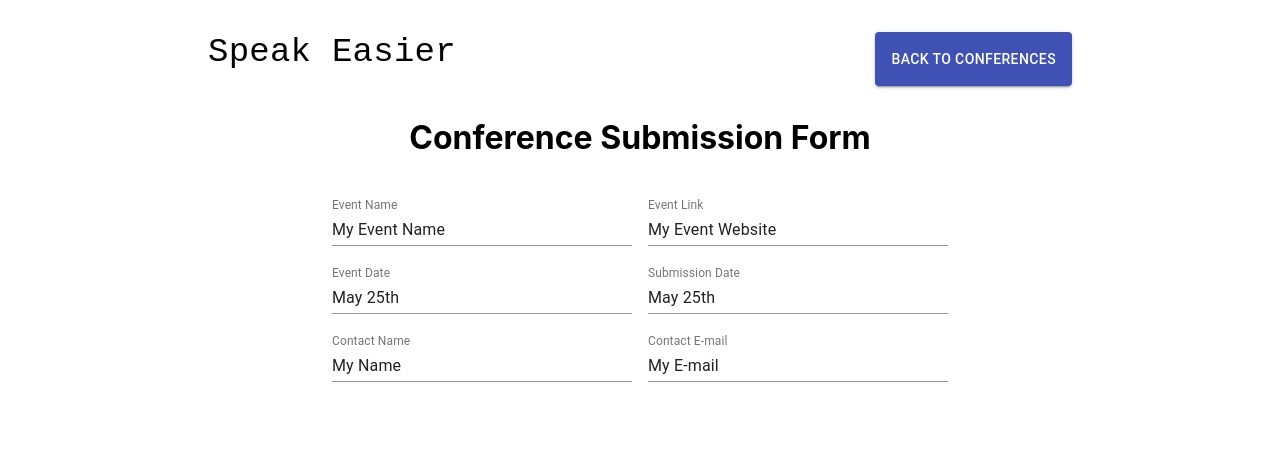
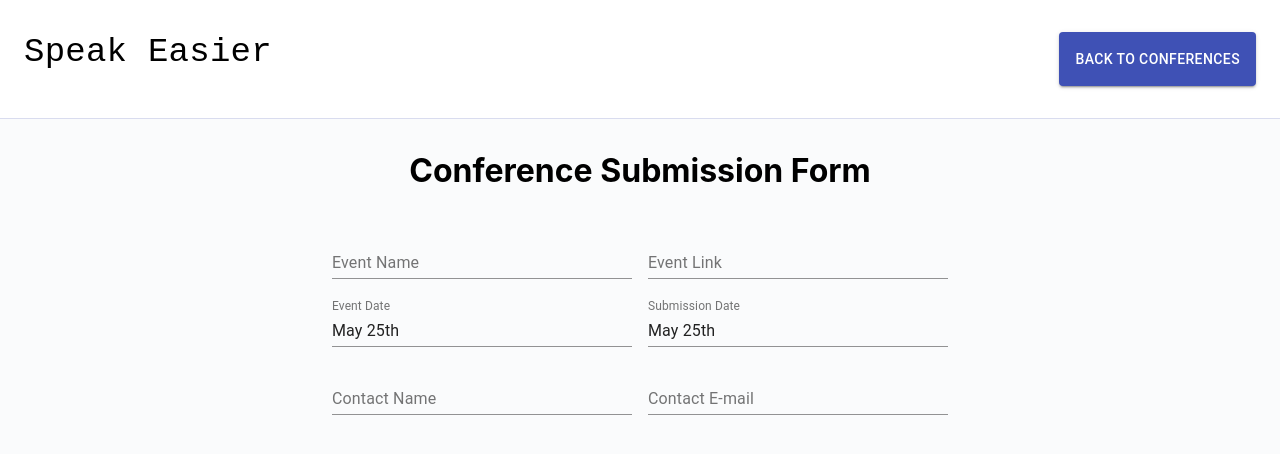
Before and after one commit to bridge-school/speakeasier-frontend, a React (Create React App) app: page /submit-conference in a window 1280 px wide. Shown: the top 454 px of the page. Built offline with nearby package versions, Linux system fonts and the light colour scheme.

Commit message:
Styled header (#10)

```diff
--- a/src/Form.js
+++ b/src/Form.js
@@ -35,13 +35,13 @@ const Form = () => {
       <TextField
         id="standard-name"
         label="Event Name"
-        defaultValue="My Event Name"
+        placeholder="My Event Name"
         className={classes.inputField}
       />
       <TextField
         id="standard-name"
         label="Event Link"
-        defaultValue="My Event Website"
+        placeholder="My Event Website"
         className={classes.inputField}
       />
       <MuiPickersUtilsProvider utils={Moment}>
@@ -62,13 +62,13 @@ const Form = () => {
       <TextField
         id="standard-name"
         label="Contact Name"
-        defaultValue="My Name"
+        placeholder="My Name"
         className={classes.inputField}
       />
       <TextField
         id="standard-name"
         label="Contact E-mail"
-        defaultValue="My E-mail"
+        placeholder="My E-mail"
         className={classes.inputField}
       />
     </form>
--- a/src/FormPage.js
+++ b/src/FormPage.js
@@ -4,16 +4,16 @@ import Box from '@material-ui/core/Box';
 import Header from './Header';
 import Form from './Form';
 
-const FormPage = () => {
-  return (
+const FormPage = () => (
+  <>
+    <Header buttonText="Back To Conferences" path="/"/>
     <Container maxWidth="md">
-      <Header buttonText="Back To Conferences" path="/"/>
       <Box my={4} flexGrow={1} textAlign="center">
         <h1>Conference Submission Form</h1>
         <Form/>
       </Box>
     </Container>
-  );
-};
+  </>
+);
 
 export default FormPage;
--- a/src/Header.js
+++ b/src/Header.js
@@ -4,10 +4,22 @@ import Typography from '@material-ui/core/Typography';
 import Box from '@material-ui/core/Box';
 import Button from '@material-ui/core/Button';
 import { Link } from 'react-router-dom';
+import { makeStyles } from '@material-ui/core/styles';
 
-const Header = ({ path, buttonText }) =>
+const useStyles = makeStyles(theme => ({
+  header: {
+    backgroundColor: '#FFF',
+    borderBottom: '1px solid #D9DCEF'
+  }
+}));
+
+const Header = ({ path, buttonText }) => {
+  const classes = useStyles();
+
+  return (
+    <header className={classes.header}>
       <Container>
-    <Box my={4} display="flex" justifyContent="space-between">
+        <Box py={4} display="flex" justifyContent="space-between">
           <Typography variant="h4" component="h1" gutterBottom>
             <Box fontFamily="Monospace">
               Speak Easier
@@ -22,6 +34,9 @@ const Header = ({ path, buttonText }) =>
             {buttonText}
           </Button>
         </Box>
-  </Container>;
+      </Container>
+    </header>
+  );
+}
 
 export default Header;
--- a/src/HomePage.js
+++ b/src/HomePage.js
@@ -3,12 +3,15 @@ import Container from '@material-ui/core/Container';
 import Box from '@material-ui/core/Box';
 import Header from './Header';
 
-const HomePage = () =>
-  <Container maxWidth="md">
+const HomePage = () => (
+  <>
     <Header buttonText="Submit Conference" path="/submit-conference" />
-    <Box  my={4} flexGrow={1} textAlign="center">
-      <h1>Home Page</h1>
-    </Box>
-  </Container>;
+    <Container maxWidth="md">
+      <Box my={4} flexGrow={1} textAlign="center">
+        <h1>Home Page</h1>
+      </Box>
+    </Container>
+  </>
+);
 
 export default HomePage;
--- a/src/index.css
+++ b/src/index.css
@@ -6,6 +6,7 @@ body {
     sans-serif;
   -webkit-font-smoothing: antialiased;
   -moz-osx-font-smoothing: grayscale;
+  background-color: #FAFBFC;
 }
 
 code {
```
Also changed, not shown: 1 other file (tests, documents, lock files or other folders). Lines whose indentation alone changed are shown as unchanged.
